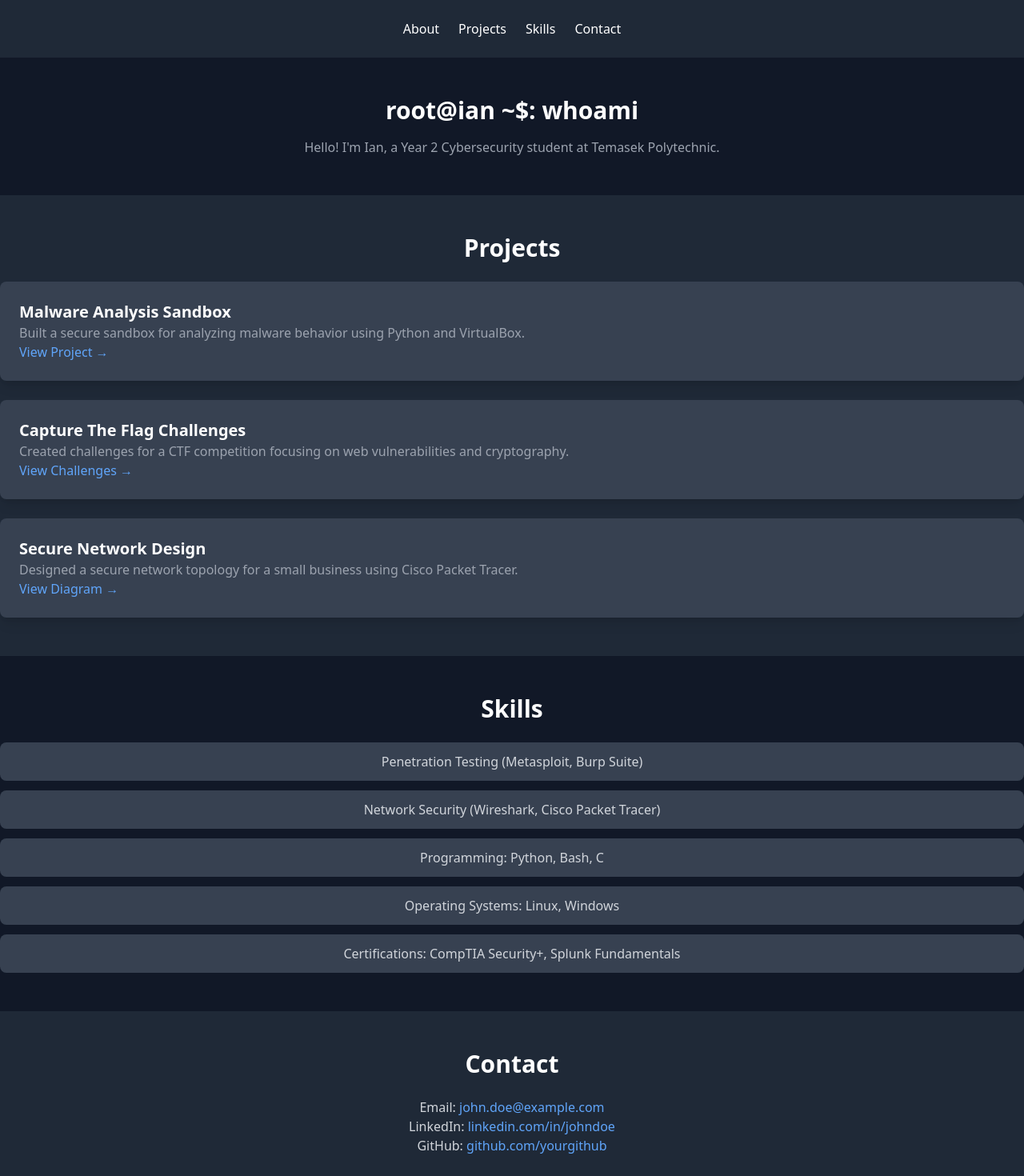
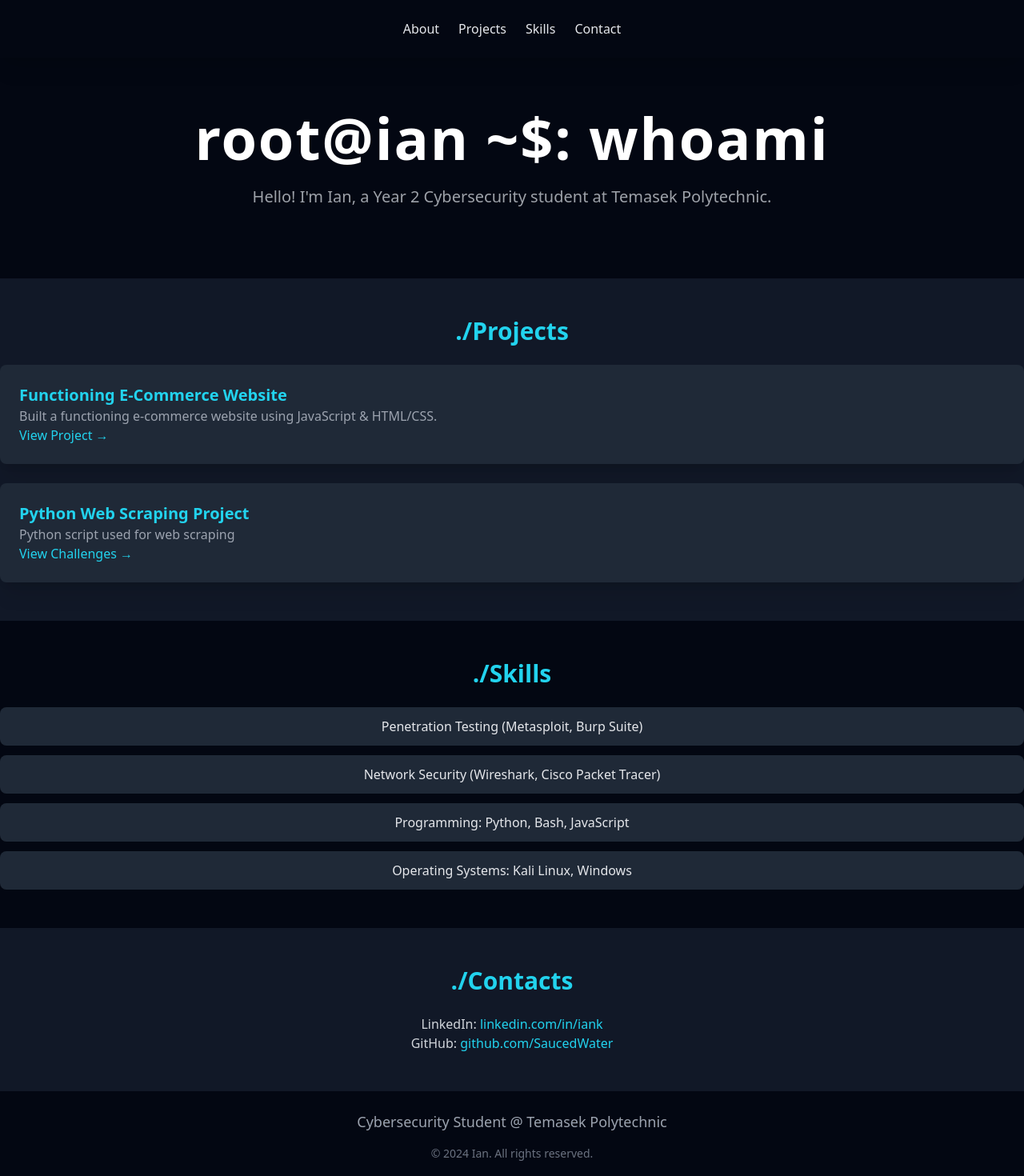
Before and after one commit to SaucedWater/portfolioweb, a Next.js app: page / in a window 1280 px wide. Shown: the top 1470 px of the page at 80% size. Built offline with nearby package versions, Linux system fonts and the light colour scheme.

Commit message:
Update v3.0

```diff
--- a/app/layout.js
+++ b/app/layout.js
@@ -9,6 +9,18 @@ const geistSans = localFont({
 const geistMono = localFont({
   src: "./fonts/GeistMonoVF.woff",
   variable: "--font-geist-mono",
+  weight: "100 900",
+});
+
+const robotoMono = localFont({
+  src: "./fonts/RobotoMono-VariableFont_wght.ttf",
+  variable: "--font-roboto-mono",
+  weight: "100 900",
+});
+
+const firaCode = localFont({
+  src: "./fonts/FiraCode.ttf",
+  variable: "--font-fira-code",
   weight: "100 900",
 });
 
--- a/app/page.js
+++ b/app/page.js
@@ -1,87 +1,150 @@
 import Image from "next/image";
-import Link from "next/link"; //to run 'npm run dev'
+import Link from "next/link";
+
+//last edited 1205am 27/11/24
 
 export default function Home() {
-  return ( //start here
-<body class="bg-gray-900 text-gray-300 font-sans">
+  return (
+    <body className="bg-gray-900 text-gray-300 font-sans scroll-smooth">
       {/* <!-- Header --> */}
-    <header class="bg-gray-800 text-white py-6 sticky top-0 z-50">
-    <div class="container mx-auto flex flex-col items-center">
-        <nav class="flex space-x-6">
-            <a href="#about" class="hover:text-blue-400">About</a>
-            <a href="#projects" class="hover:text-blue-400">Projects</a>
-            <a href="#skills" class="hover:text-blue-400">Skills</a>
-            <a href="#contact" class="hover:text-blue-400">Contact</a>
+      <header className="bg-gray-950 text-gray-200 py-6 sticky top-0 z-50 shadow-xl transition-all">
+        <div className="container mx-auto flex flex-col items-center">
+          <nav className="flex space-x-6">
+            <a
+              href="#about"
+              className="hover:text-cyan-500 transition-all duration-300"
+            >
+              About
+            </a>
+            <a
+              href="#projects"
+              className="hover:text-cyan-500 transition-all duration-300"
+            >
+              Projects
+            </a>
+            <a
+              href="#skills"
+              className="hover:text-cyan-500 transition-all duration-300"
+            >
+              Skills
+            </a>
+            <a
+              href="#contact"
+              className="hover:text-cyan-500 transition-all duration-300"
+            >
+              Contact
+            </a>
           </nav>
         </div>
       </header>
 
 {/* <!-- About Section --> */}
-    <section id="about" class="py-12">
-        <div class="container mx-auto text-center">
-            <h2 class="text-3xl text-white font-bold mb-4">root@ian ~$: whoami</h2>
-            <p class="text-gray-400">Hello! I'm Ian, a Year 2 Cybersecurity student at Temasek Polytechnic.</p>
+<section id="about" className="py-16 bg-gray-950 text-gray-200">
+  <div className="container mx-auto text-center flex flex-col items-center">
+    <h2 className="text-5xl md:text-7xl font-bold mb-6 text-white font-fira tracking-wide">
+      root@ian ~$: whoami
+    </h2>
+    <p className="text-lg md:text-xl text-gray-300 mb-6 opacity-75">
+      Hello! I'm Ian, a Year 2 Cybersecurity student at Temasek Polytechnic.
+    </p>
   </div>
 </section>
 
+
+
       {/* <!-- Projects Section --> */}
-    <section id="projects" class="py-12 bg-gray-800">
-        <div class="container mx-auto">
-            <h2 class="text-3xl text-white font-bold mb-6 text-center">Projects</h2>
-            <div class="space-y-6">
+      <section id="projects" className="py-12 bg-gray-900 text-gray-300">
+        <div className="container mx-auto">
+          <h2 className="text-3xl font-bold mb-6 text-center text-cyan-400">./Projects</h2>
+          <div className="space-y-6">
             {/* <!-- Project 1 --> */}
-                <div class="bg-gray-700 p-6 rounded-lg shadow-lg">
-                    <h3 class="text-xl text-white font-semibold">Malware Analysis Sandbox</h3>
-                    <p class="text-gray-400">Built a secure sandbox for analyzing malware behavior using Python and VirtualBox.</p>
-                    <a href="https://github.com/yourgithub/malware-sandbox" target="_blank" class="text-blue-400 hover:text-blue-300">View Project →</a>
-                </div>
-                {/* <!-- Project 2 --> */}
-                <div class="bg-gray-700 p-6 rounded-lg shadow-lg">
-                    <h3 class="text-xl text-white font-semibold">Capture The Flag Challenges</h3>
-                    <p class="text-gray-400">Created challenges for a CTF competition focusing on web vulnerabilities and cryptography.</p>
-                    <a href="https://github.com/yourgithub/ctf-challenges" target="_blank" class="text-blue-400 hover:text-blue-300">View Challenges →</a>
+            <div className="bg-gray-800 p-6 rounded-lg shadow-xl hover:shadow-2xl transition-all duration-300">
+              <h3 className="text-xl font-semibold text-cyan-400">Functioning E-Commerce Website</h3>
+              <p className="text-gray-400">
+                Built a functioning e-commerce website using JavaScript & HTML/CSS.
+              </p>
+              <a
+                href="https://github.com/SaucedWater/y1s2_webdev_proj"
+                target="_blank"
+                className="text-cyan-400 hover:text-cyan-500 transition-all duration-300"
+              >
+                View Project →
+              </a>
             </div>
 
-                <div class="bg-gray-700 p-6 rounded-lg shadow-lg">
-                    <h3 class="text-xl text-white font-semibold">Secure Network Design</h3>
-                    <p class="text-gray-400">Designed a secure network topology for a small business using Cisco Packet Tracer.</p>
-                    <a href="https://github.com/yourgithub/secure-network" target="_blank" class="text-blue-400 hover:text-blue-300">View Diagram →</a>
+            {/* <!-- Project 2 --> */}
+            <div className="bg-gray-800 p-6 rounded-lg shadow-xl hover:shadow-2xl transition-all duration-300">
+              <h3 className="text-xl font-semibold text-cyan-400">Python Web Scraping Project</h3>
+              <p className="text-gray-400">
+                Python script used for web scraping
+              </p>
+              <a
+                href="https://github.com/SaucedWater/DA_WWIP_Ian_Kwok_Proj"
+                target="_blank"
+                className="text-cyan-400 hover:text-cyan-500 transition-all duration-300"
+              >
+                View Challenges →
+              </a>
             </div>
           </div>
         </div>
       </section>
 
-
-    <section id="skills" class="py-12">
-        <div class="container mx-auto text-center">
-            <h2 class="text-3xl text-white font-bold mb-6">Skills</h2>
-            <ul class="space-y-3">
-                <li class="bg-gray-700 text-gray-300 p-3 rounded-lg">Penetration Testing (Metasploit, Burp Suite)</li>
-                <li class="bg-gray-700 text-gray-300 p-3 rounded-lg">Network Security (Wireshark, Cisco Packet Tracer)</li>
-                <li class="bg-gray-700 text-gray-300 p-3 rounded-lg">Programming: Python, Bash, C</li>
-                <li class="bg-gray-700 text-gray-300 p-3 rounded-lg">Operating Systems: Linux, Windows</li>
-                <li class="bg-gray-700 text-gray-300 p-3 rounded-lg">Certifications: CompTIA Security+, Splunk Fundamentals</li>
+      {/* <!-- Skills Section --> */}
+      <section id="skills" className="py-12 bg-gray-950 text-gray-200">
+        <div className="container mx-auto text-center">
+          <h2 className="text-3xl font-bold mb-6 text-cyan-400">./Skills</h2>
+          <ul className="space-y-3">
+            <li className="bg-gray-800 text-gray-200 p-3 rounded-lg hover:bg-gray-700 transition-all duration-300">
+              Penetration Testing (Metasploit, Burp Suite)
+            </li>
+            <li className="bg-gray-800 text-gray-200 p-3 rounded-lg hover:bg-gray-700 transition-all duration-300">
+              Network Security (Wireshark, Cisco Packet Tracer)
+            </li>
+            <li className="bg-gray-800 text-gray-200 p-3 rounded-lg hover:bg-gray-700 transition-all duration-300">
+              Programming: Python, Bash, JavaScript
+            </li>
+            <li className="bg-gray-800 text-gray-200 p-3 rounded-lg hover:bg-gray-700 transition-all duration-300">
+              Operating Systems: Kali Linux, Windows
+            </li>
           </ul>
         </div>
       </section>
 
-
-    <section id="contact" class="py-12 bg-gray-800">
-        <div class="container mx-auto text-center">
-            <h2 class="text-3xl text-white font-bold mb-6">Contact</h2>
-            <p>Email: <a href="mailto:john.doe@example.com" class="text-blue-400 hover:text-blue-300">john.doe@example.com</a></p>
-            <p>LinkedIn: <a href="https://linkedin.com/in/johndoe" target="_blank" class="text-blue-400 hover:text-blue-300">linkedin.com/in/johndoe</a></p>
-            <p>GitHub: <a href="https://github.com/yourgithub" target="_blank" class="text-blue-400 hover:text-blue-300">github.com/yourgithub</a></p>
+      {/* <!-- Contact Section --> */}
+      <section id="contact" className="py-12 bg-gray-900 text-gray-300">
+        <div className="container mx-auto text-center">
+          <h2 className="text-3xl font-bold mb-6 text-cyan-400">./Contacts</h2>
+          <p>
+            LinkedIn:{" "}
+            <a
+              href="https://www.linkedin.com/in/ian-k-722bbb211/"
+              target="_blank"
+              className="text-cyan-400 hover:text-cyan-500 transition-all duration-300"
+            >
+              linkedin.com/in/iank
+            </a>
+          </p>
+          <p>
+            GitHub:{" "}
+            <a
+              href="https://github.com/SaucedWater"
+              target="_blank"
+              className="text-cyan-400 hover:text-cyan-500 transition-all duration-300"
+            >
+              github.com/SaucedWater
+            </a>
+          </p>
         </div>
       </section>
 
-
-    <footer class="bg-gray-900 py-6">
-        <div class="container mx-auto text-center">
-            <p class="text-lg mb-4">Cybersecurity Student @ Temasek Polytechnic</p>
-            <p class="text-gray-500 text-sm">© 2024 Ian. All rights reserved.</p>
+      {/* <!-- Footer --> */}
+      <footer className="bg-gray-950 py-6">
+        <div className="container mx-auto text-center">
+          <p className="text-lg mb-4 text-gray-400">Cybersecurity Student @ Temasek Polytechnic</p>
+          <p className="text-gray-500 text-sm">© 2024 Ian. All rights reserved.</p>
         </div>
       </footer>
     </body>
-  ); // Stop here
+  );
 }
```
Lines whose indentation alone changed are shown as unchanged.
